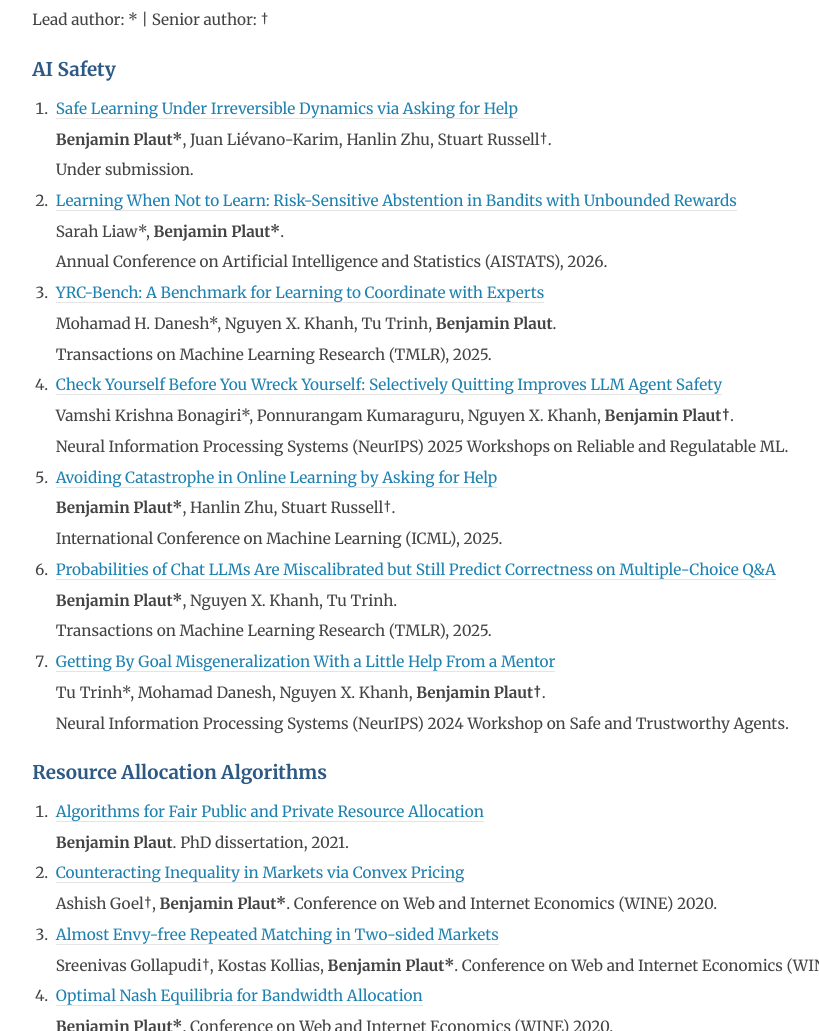
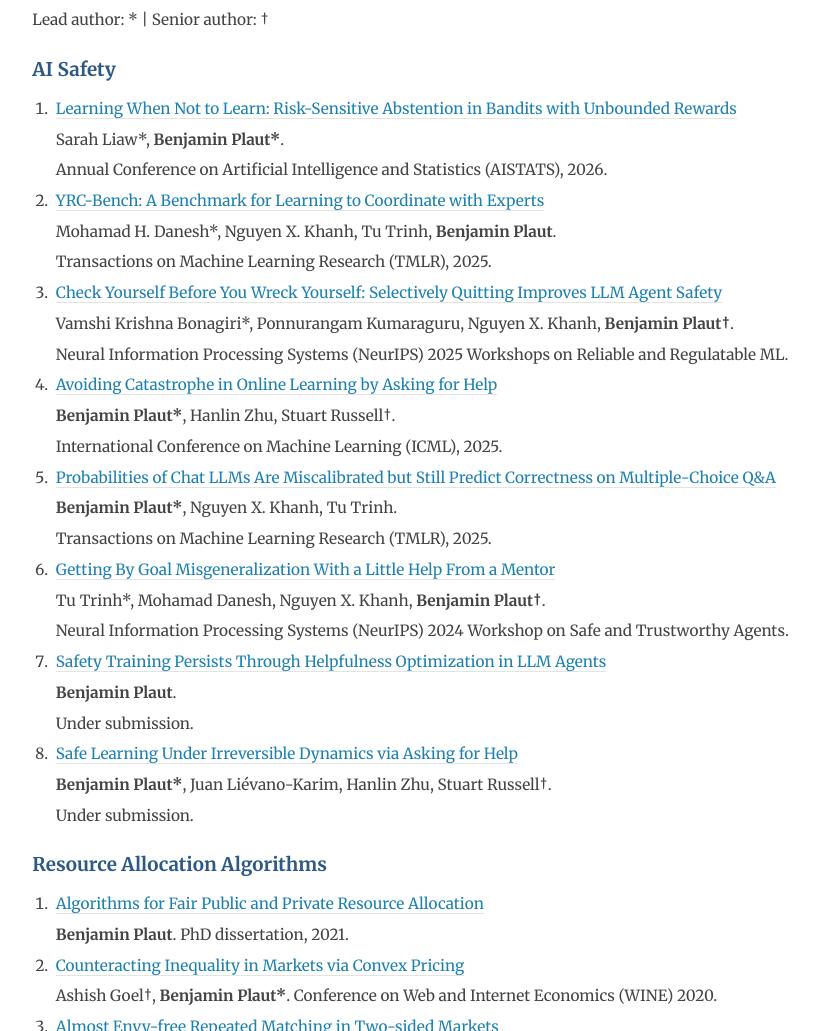
Before and after one commit to bplaut/bplaut.github.io, a plain HTML site: page index.html in a window 1280 px wide. Shown: the part 1180-2211 px from the top of the page, without its empty margins (3-822 px from the left). Drawn offline with Linux system fonts and the light colour scheme.

Commit message:
added safety persistence pub to list

```diff
--- a/index.html
+++ b/index.html
@@ -198,11 +198,6 @@
     <h3>AI Safety</h3>
     <ol style="margin-bottom:0;">
       <li>
-	<a href="https://arxiv.org/pdf/2502.14043" target="_blank">Safe Learning Under Irreversible Dynamics via Asking for Help</a><br>
-	<strong>Benjamin Plaut*</strong>, Juan Li&eacute;vano-Karim, Hanlin Zhu, Stuart Russell&dagger;. <br>
-	      Under submission.
-      </li>
-      <li>
 	<a href="https://arxiv.org/pdf/2510.14884" target="_blank">Learning When Not to Learn: Risk-Sensitive Abstention in Bandits with Unbounded Rewards</a><br>
 	Sarah Liaw*, <strong>Benjamin Plaut*</strong>. <br>
 	      Annual Conference on Artificial Intelligence and Statistics (AISTATS), 2026.
@@ -231,6 +226,15 @@
         <a href="https://arxiv.org/pdf/2410.21052" target="_blank">Getting By Goal Misgeneralization With a Little Help From a Mentor</a><br>
         Tu Trinh*, Mohamad Danesh, Nguyen X. Khanh, <strong>Benjamin Plaut&dagger;</strong>. <br>
         Neural Information Processing Systems (NeurIPS) 2024 Workshop on Safe and Trustworthy Agents.
+      </li>
+	  <li>
+		<a href="safety_persists_llm_agents.pdf" target="_blank">Safety Training Persists Through Helpfulness Optimization in LLM Agents</a><br>
+		<strong>Benjamin Plaut</strong>.<br>
+		Under submission.
+      <li>
+	<a href="https://arxiv.org/pdf/2502.14043" target="_blank">Safe Learning Under Irreversible Dynamics via Asking for Help</a><br>
+	<strong>Benjamin Plaut*</strong>, Juan Li&eacute;vano-Karim, Hanlin Zhu, Stuart Russell&dagger;. <br>
+	      Under submission.
       </li>
     </ol>
 
```
